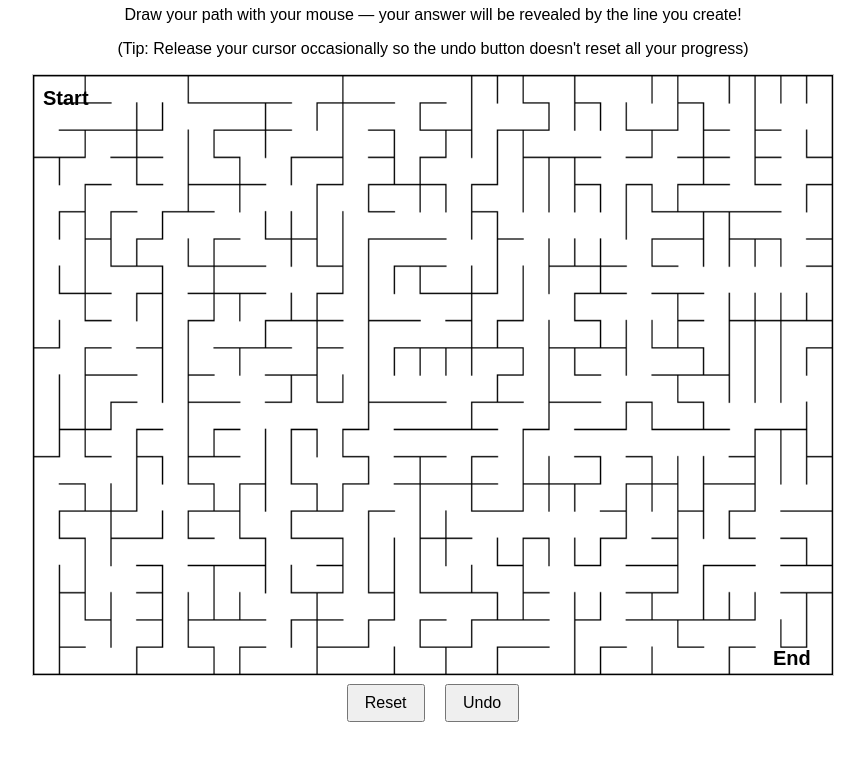
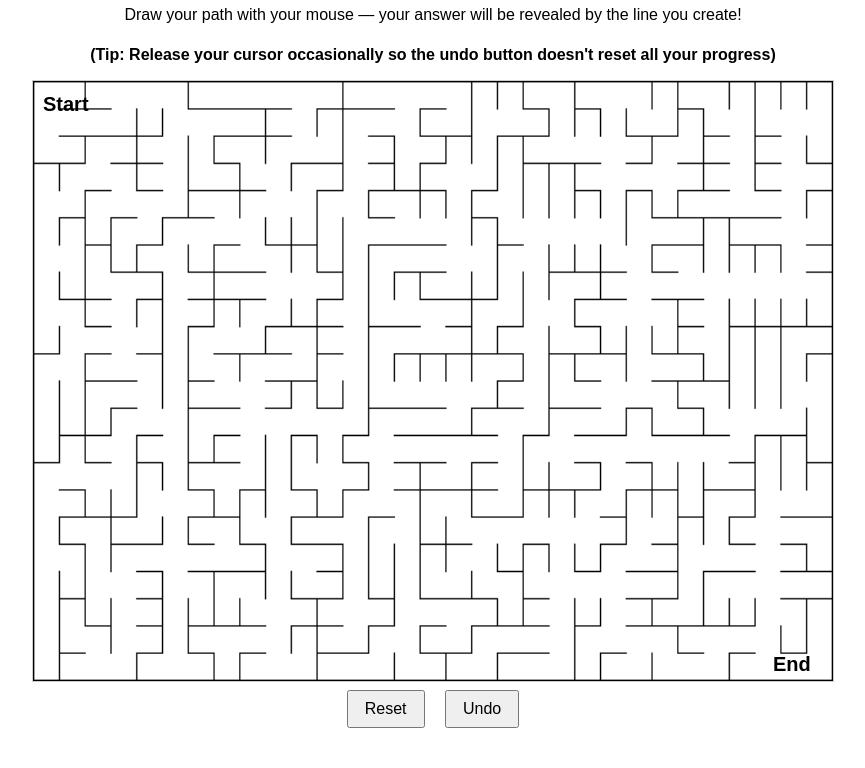
Before and after one commit to CornPOps1233/Maze, a plain HTML site: page index.html in a window 1280 px wide. Shown: the part 84-852 px from the top of the page, without its empty margins (207-1072 px from the left). Drawn offline with Linux system fonts and the light colour scheme.

Commit message:
Update index.html

```diff
--- a/index.html
+++ b/index.html
@@ -25,7 +25,7 @@
 <body>
   <h1>Solve the Maze</h1>
   <p>Draw your path with your mouse — your answer will be revealed by the line you create!</p>
-  <p>(Tip: Release your cursor occasionally so the undo button doesn't reset all your progress)</p>
+  <h4>(Tip: Release your cursor occasionally so the undo button doesn't reset all your progress)</p>
   <canvas id="mazeCanvas" width="800" height="600"></canvas>
   <div>
     <button id="resetBtn">Reset</button>
```
